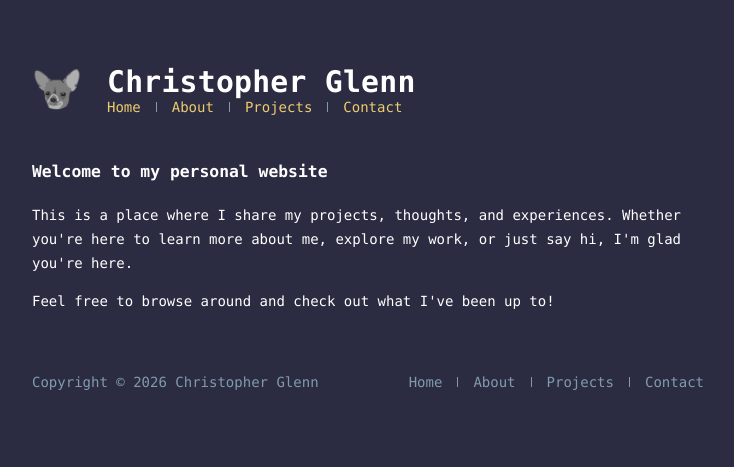
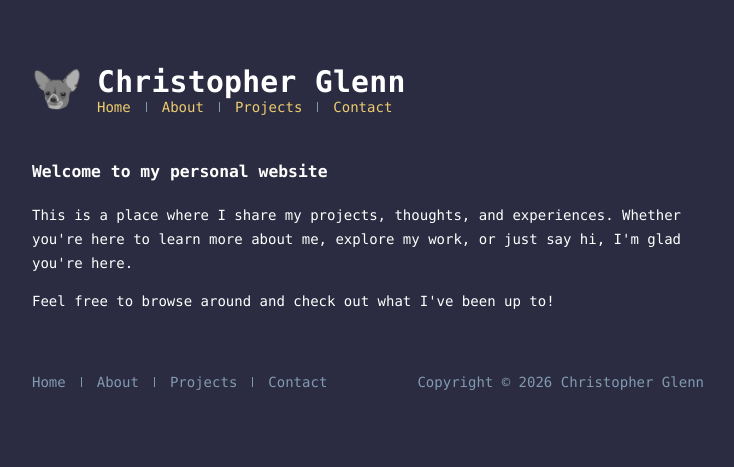
Before and after one commit to glennpai/glennpai.github.io, an Astro site: page / in a window 1280 px wide. Shown: the whole page, without its empty margins (272-1006 px from the left). Built offline with nearby package versions, Linux system fonts and the light colour scheme; Astro itself is replaced by a stand-in of ours.

Commit message:
Fix crammed navigation in header and footer

```diff
--- a/src/components/Footer.astro
+++ b/src/components/Footer.astro
@@ -3,18 +3,20 @@ import Navigation from './Navigation.astro';
 ---
 
 <footer>
+    <div class="footer-right">
+        <Navigation class="text-secondary"/>
+    </div>
     <div class="footer-left">
         <p>Copyright &copy; {new Date().getFullYear()} Christopher Glenn</p>
-    </div>
-    <div class="footer-right">
-        <Navigation class="text-secondary"/>
     </div>
 </footer>
 
 <style>
     footer {
         display: flex;
+        flex-wrap: wrap;
         justify-content: space-between;
+        gap: 0.5rem;
         color: var(--secondary-color);
     }
 
--- a/src/components/Header.astro
+++ b/src/components/Header.astro
@@ -31,7 +31,7 @@ import chi from '../assets/chi.png';
     }
 
     .nav-container {
-        margin-left: 20px;
+        margin-left: 10px;
     }
 
     .text-primary {
```
